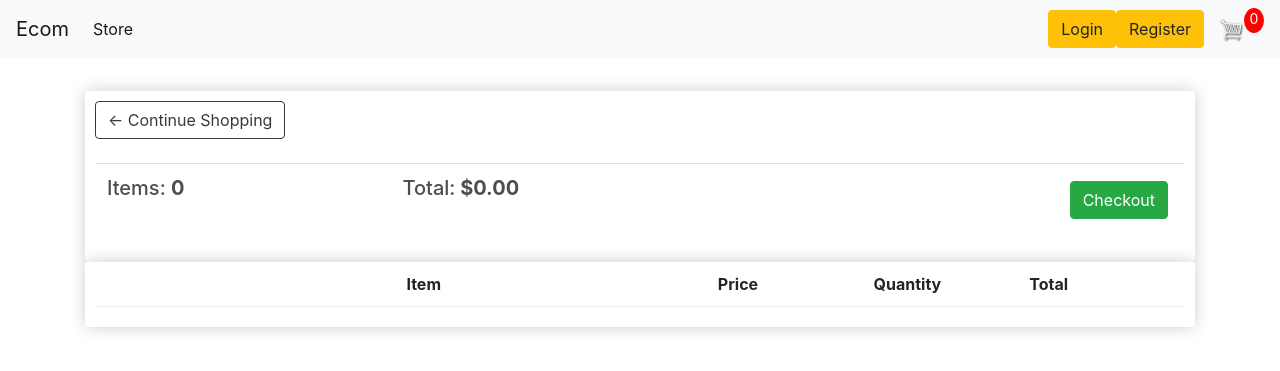
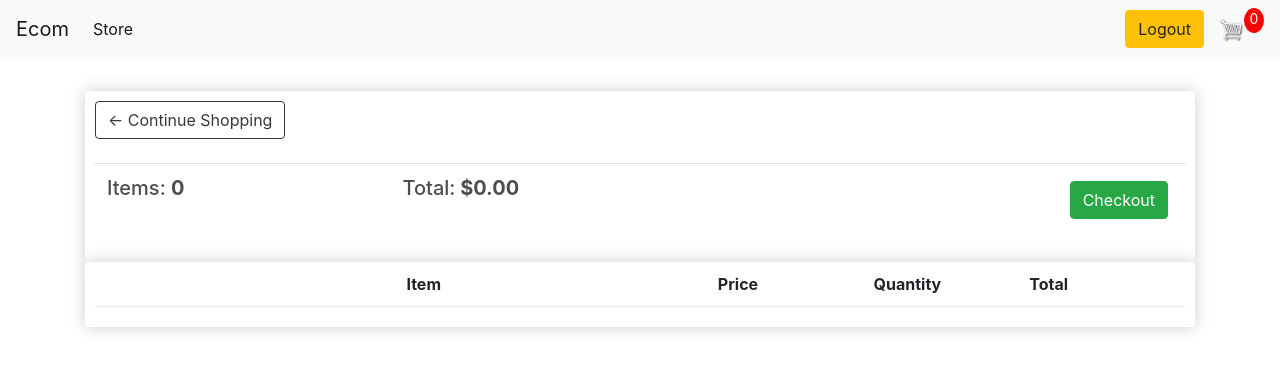
Before and after one commit to ShianweiPang/Django-Ecommerce, a Django app: page /cart/ in a window 1280 px wide. Shown: the top 371 px of the page. Run offline with Django 3.2, Linux system fonts and the light colour scheme; a user stored in the database is signed in; tables that the repository leaves empty hold one stand-in row (values such as "Sample post"); lists and menus that the app fills with data are empty; some libraries are stand-ins or nearby versions.

Commit message:
minor update

```diff
--- a/store/templates/store/main.html
+++ b/store/templates/store/main.html
@@ -72,10 +72,14 @@
             </li>
           </ul>
           <div class="form-inline my-2 my-lg-0">
-            <a href="/login"class="btn btn-warning">Login</a>
-            <div class="space"></div>
-            <a href="/register"class="btn btn-warning">Register</a>
-            <a href="{% url 'cart' %}">
+            {% if request.user.is_authenticated %}
+              <a href="/logout"class="btn btn-warning">Logout</a>
+            {% else %}
+              <a href="/login"class="btn btn-warning">Login</a>
+              <div class="space"></div>
+              <a href="/register"class="btn btn-warning">Register</a>
+            {% endif %}
+              <a href="{% url 'cart' %}">
              <img  id="cart-icon" src="{% static 'images/trolley.png' %}">
             </a>
            <p id="cart-totalnav">{{cart_total}}</p>
--- a/store/urls.py
+++ b/store/urls.py
@@ -4,6 +4,8 @@ from django.urls import path
 urlpatterns = [
     path('register/', views.registerUser, name="register"),
     path('login/', views.loginUser, name="login"),
+    path('logout/', views.logoutUser, name="logout"),
+
 
     path('', views.store, name="store"),
     path('cart/',views.cart, name="cart"),
--- a/store/views.py
+++ b/store/views.py
@@ -1,5 +1,6 @@
 from ctypes import addressof
 import datetime
+import re
 from django.http import JsonResponse
 from django.shortcuts import redirect, render
 from numpy import product
@@ -45,6 +46,10 @@ def loginUser(request):
             messages.info(request, 'Incorrect username or password')
     context={}
     return render(request, 'store/login.html',context)
+
+def logoutUser(request):
+    logout(request)
+    return redirect('store')
 
 def store(request):
     products = Product.objects.all()
```
